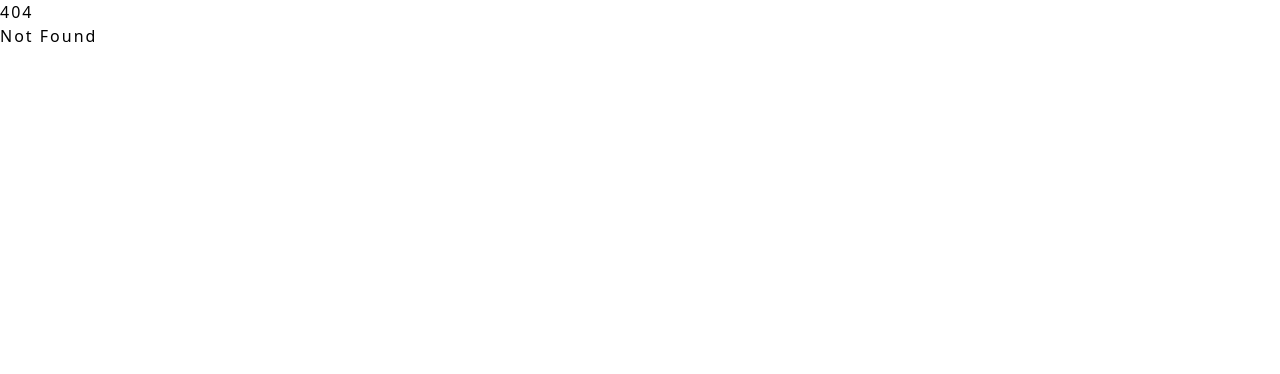
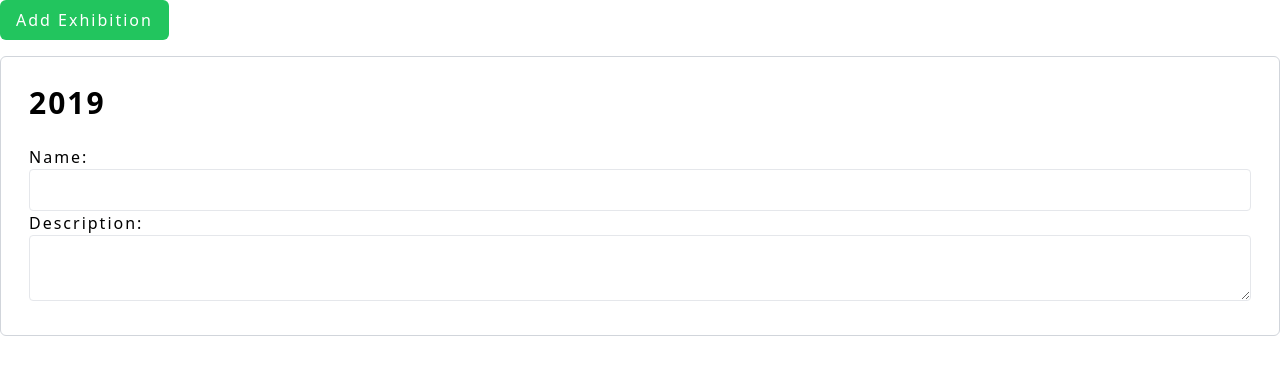
Before and after one commit to addehd/supabase-sveltekit, a SvelteKit app: page /exebitions in a window 1280 px wide. Before the commit this address had no page. Shown: the top 374 px of the page. Built offline with nearby package versions, Linux system fonts and the light colour scheme.

Commit message:
exebition page with markup

```diff
--- /dev/null
+++ b/src/routes/exebitions/+page.svelte
@@ -0,0 +1,38 @@
+<script>
+  let exhibitions = [
+    {
+      name: '',
+      year: '2019',
+      description: ''
+    }
+  ];
+
+  function addExhibition() {
+    const lastYear = exhibitions[exhibitions.length - 1].year;
+    const nextYear = parseInt(lastYear) + 1;
+    exhibitions = [...exhibitions, { name: '', year: nextYear.toString(), description: '' }];
+  }
+
+  function updateExhibition(index, key, value) {
+    exhibitions[index][key] = value;
+  }
+</script>
+
+<div>
+  <button on:click={addExhibition} class="bg-green-500 text-white px-4 py-2 rounded-md hover:bg-green-600 mb-4">
+    Add Exhibition
+  </button>
+  {#each exhibitions as exhibition, index}
+    <div class="exhibition section border border-solid border-gray-300 rounded-md mb-8 p-7">
+      <h1 class="text-3xl dark:text-white text-black font-bold mb-6">{exhibition.year}</h1>
+      <label class="mb-2 dark:text-white text-black">
+        Name:
+        <input type="text" class="w-full px-3 py-2 border rounded" value={exhibition.name} on:input={(e) => updateExhibition(index, 'name', e.target.value)} />
+      </label>
+      <label class="mb-2 dark:text-white text-black">
+        Description:
+        <textarea class="w-full px-3 py-2 border rounded" value={exhibition.description} on:input={(e) => updateExhibition(index, 'description', e.target.value)}></textarea>
+      </label>
+    </div>
+  {/each}
+</div>
--- a/src/routes/rum/+page.svelte
+++ b/src/routes/rum/+page.svelte
@@ -1,29 +1,59 @@
 <script>
-  let walls = [
+  let rooms = [
+    {
+      name: 'Hangaren',
+      walls: [
         { title: 'East', forms: [] },
         { title: 'West', forms: [] },
         { title: 'South', forms: [] },
         { title: 'North', forms: [] }
+      ]
+    },
+    {
+      name: 'Stäppen',
+      walls: [
+        { title: 'East', forms: [] },
+        { title: 'West', forms: [] },
+        { title: 'South', forms: [] },
+        { title: 'North', forms: [] }
+      ]
+    }
   ];
 
-  function addForm(wallIndex) {
-    walls[wallIndex].forms = [...walls[wallIndex].forms, {}];
+  function addForm(roomIndex, wallIndex) {
+    rooms[roomIndex].walls[wallIndex].forms = [...rooms[roomIndex].walls[wallIndex].forms, { title: '', description: '', file: null }];
+  }
+
+  function updateForm(roomIndex, wallIndex, formIndex, key, value) {
+    rooms[roomIndex].walls[wallIndex].forms[formIndex][key] = value;
   }
 </script>
 
-
-<div class="wall section border border-solid border-gray-300 rounded-md">
-  {#each walls as wall, wallIndex}
-    <div class="wall section border border-solid border-gray-300 rounded-md mb-6">
-      <h2 class="text-2xl font-bold mb-4">{wall.title} Wall</h2>
-      <button on:click={() => addForm(wallIndex)} class="bg-blue-500 text-white px-4 py-2 rounded-md hover:bg-blue-600 mb-4">
+<div>
+  {#each rooms as room, roomIndex}
+    <div class="room section border border-solid border-gray-300 rounded-md mb-8 p-7">
+      <h1 class="text-3xl dark:text-white text-black font-bold mb-6">{room.name}</h1>
+      <div class="walls">
+        {#each room.walls as wall, wallIndex}
+          <div class="wall section border border-solid border-gray-300 rounded-md mb-6 p-7">
+            <h2 class="text-2xl dark:text-white text-black font-bold mb-4">{wall.title} Wall</h2>
+            <button on:click={() => addForm(roomIndex, wallIndex)} class="bg-blue-500 text-white px-4 py-2 rounded-md hover:bg-blue-600 mb-4">
               Add Artwork to {wall.title} Wall
             </button>
             <div class="flex flex-row overflow-x-scroll">
               {#each wall.forms as form, formIndex}
                 <div class="form-container mb-4" key={formIndex}>
-            <div class="flex items-center justify-center w-full">
-              <label for={"dropzone-file-" + wallIndex + "-" + formIndex} class="flex flex-col items-center justify-center w-full h-64 border-2 border-gray-300 border-dashed rounded-lg cursor-pointer bg-gray-50 dark:hover:bg-gray-800 dark:bg-gray-700 hover:bg-gray-100 dark:border-gray-600 dark:hover:border-gray-500 dark:hover:bg-gray-600">
+                  <div class="flex flex-col w-full">
+                    <label class="mb-2 dark:text-white text-black">
+                      Title:
+                      <input type="text" class="w-full px-3 py-2 border rounded" value={form.title} on:input={(e) => updateForm(roomIndex, wallIndex, formIndex, 'title', e.target.value)} />
+                    </label>
+                    <label class="mb-2">
+                      Description:
+                      <textarea class="w-full px-3 py-2 border rounded" value={form.description} on:input={(e) => updateForm(roomIndex, wallIndex, formIndex, 'description', e.target.value)}></textarea>
+                    </label>
+                    <div class="flex items-center justify-center w-full mb-4">
+                      <label for={"dropzone-file-" + roomIndex + "-" + wallIndex + "-" + formIndex} class="flex flex-col items-center justify-center w-full h-64 border-2 border-gray-300 border-dashed rounded-lg cursor-pointer bg-gray-50 dark:hover:bg-gray-800 dark:bg-gray-700 hover:bg-gray-100 dark:border-gray-600 dark:hover:border-gray-500 dark:hover:bg-gray-600">
                         <div class="flex flex-col items-center justify-center pt-5 pb-6">
                           <svg class="w-8 h-8 mb-4 text-gray-500 dark:text-gray-400" aria-hidden="true" xmlns="http://www.w3.org/2000/svg" fill="none" viewBox="0 0 20 16">
                             <path stroke="currentColor" stroke-linecap="round" stroke-linejoin="round" stroke-width="2" d="M13 13h3a3 3 0 0 0 0-6h-.025A5.56 5.56 0 0 0 16 6.5 5.5 5.5 0 0 0 5.207 5.021C5.137 5.017 5.071 5 5 5a4 4 0 0 0 0 8h2.167M10 15V6m0 0L8 8m2-2 2 2"/>
@@ -31,8 +61,9 @@
                           <p class="mb-2 text-sm text-gray-500 dark:text-gray-400"><span class="font-semibold">Click to upload</span> or drag and drop</p>
                           <p class="text-xs text-gray-500 dark:text-gray-400">SVG, PNG, JPG or GIF (MAX. 800x400px)</p>
                         </div>
-                <input id={"dropzone-file-" + wallIndex + "-" + formIndex} type="file" class="hidden" />
+                        <input id={"dropzone-file-" + roomIndex + "-" + wallIndex + "-" + formIndex} type="file" class="hidden" on:change={(e) => updateForm(roomIndex, wallIndex, formIndex, 'file', e.target.files[0])} />
                       </label>
+                    </div>
                   </div>
                 </div>
               {/each}
@@ -40,3 +71,6 @@
           </div>
         {/each}
       </div>
+    </div>
+  {/each}
+</div>
```
Lines whose indentation alone changed are shown as unchanged.
